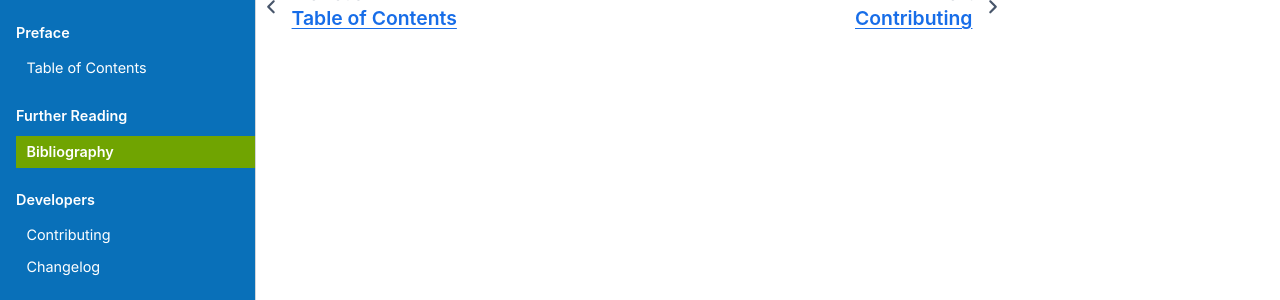
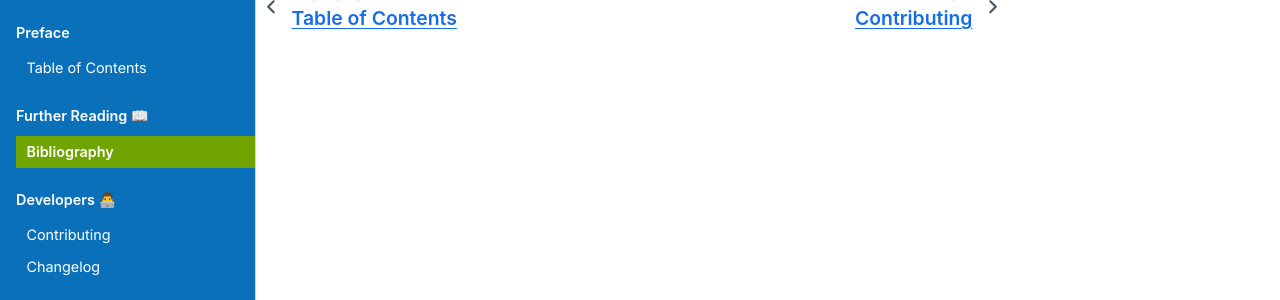
Before and after one commit to ioer-dresden/jupyter-book-ioerdata, a Jupyter Book: the page built from BIBLIOGRAPHY.md, in a window 1280 px wide. Shown: the part 262-562 px from the top of the page. Built offline with Jupyter Book 1.0.4 settings and Sphinx 7.4.7 and the Sphinx Book theme 1.1.4, drawn with Linux system fonts in a browser that asks for light colours; some web fonts are replaced; pages that are not in the unit, such as notebooks, are missing from menus.

Commit message:
fixed typo and updated structure

```diff
--- a/_toc.yml
+++ b/_toc.yml
@@ -5,12 +5,12 @@
   chapters:
   - file: notebooks/00_toc
 
-- caption: Part I - Introduction
+- caption: Part I - Introduction 📘
   chapters:
   - file: notebooks/101_about_ioer_research_data_center
   - file: notebooks/102_jupyter_notebooks
 
-- caption: Part II - ioerDATA via Dataverse API
+- caption: Part II - ioerDATA via Dataverse API 📡
   chapters:
   - file: notebooks/ioerdata_api/00_data_access
   - file: notebooks/ioerdata_api/01_download_from_dataverse
@@ -19,7 +19,7 @@
   - file: notebooks/ioerdata_api/04_advanced_visualization
   - file: notebooks/ioerdata_api/documentation
 
-- caption: Further Reading
+- caption: Further Reading 📖
   chapters:
   - file: BIBLIOGRAPHY
     title: Bibliography
@@ -35,7 +35,7 @@
   - file: notebooks/ioerdata_api/34_create_visual_evidence
   - file: notebooks/ioerdata_api/35_go_beyond
 
-- caption: Developers
+- caption: Developers 👨‍💻
   chapters:
   - file: CONTRIBUTING
     title: Contributing
```
Also changed, not shown: 1 other file.
